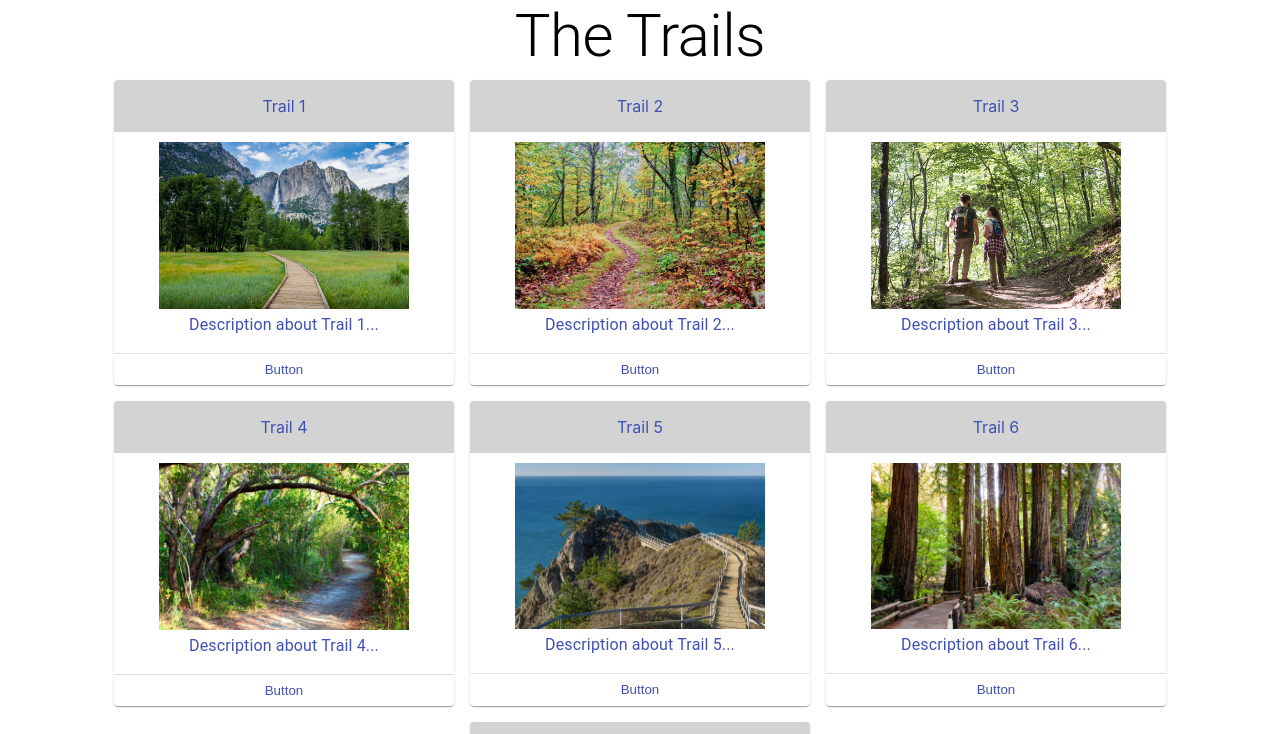
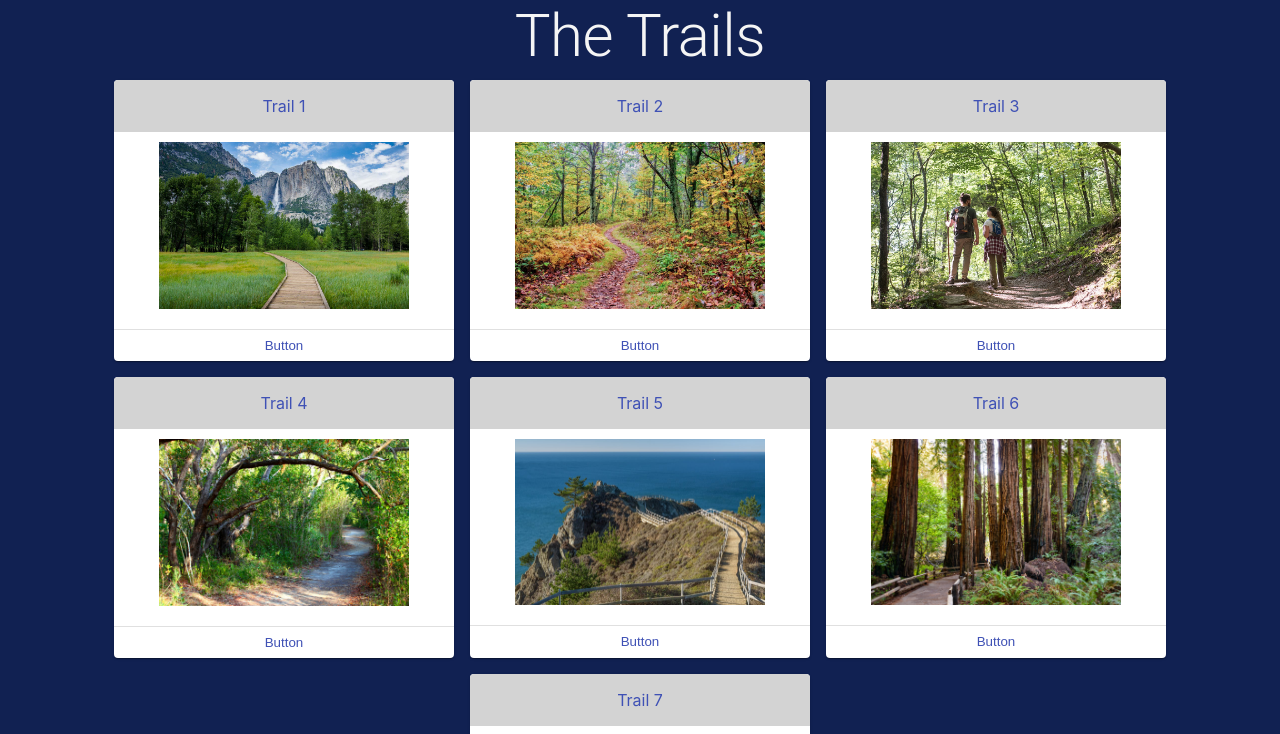
Before and after one commit to AdamBFriedman/Wake-and-Walk, a React (Create React App) app: page / in a window 1280 px wide. Shown: the top 734 px of the page. Built offline with nearby package versions, Linux system fonts and the light colour scheme.

Commit message:
Add background color

```diff
--- a/src/components/Trails/Trails.js
+++ b/src/components/Trails/Trails.js
@@ -11,12 +11,27 @@ import Trail7 from "../../images/trail7.png";
 
 import { createStyles, makeStyles } from "@material-ui/core/styles";
 
+/* Color Palette:
+#070625 // Black
+#112152 // Blue
+#999a9e // Grey
+#fae12c // Yellow
+#f5f5f5 // Light Grey
+*/
+
 const useStyles = makeStyles((theme) =>
   createStyles({
+    trailsWrapper: {
+      backgroundColor: "#112152",
+      height: "100vh",
+    },
     trailWrapper: {
       display: "flex",
       flexWrap: "wrap",
       justifyContent: "center",
+    },
+    title: {
+      color: "#f5f5f5",
     },
   })
 );
@@ -27,49 +42,49 @@ export default function Trails() {
     {
       id: 1,
       title: "Trail 1",
-      description: "Description about Trail 1...",
+      length: 1.4,
       imageSrc: Trail,
     },
     {
       id: 2,
       title: "Trail 2",
-      description: "Description about Trail 2...",
+      length: 2.3,
       imageSrc: Trail2,
     },
     {
       id: 3,
       title: "Trail 3",
-      description: "Description about Trail 3...",
+      length: 3.7,
       imageSrc: Trail3,
     },
     {
       id: 4,
       title: "Trail 4",
-      description: "Description about Trail 4...",
+      length: 1.6,
       imageSrc: Trail4,
     },
     {
       id: 5,
       title: "Trail 5",
-      description: "Description about Trail 5...",
+      length: 1.5,
       imageSrc: Trail5,
     },
     {
       id: 6,
       title: "Trail 6",
-      description: "Description about Trail 6...",
+      length: 2.1,
       imageSrc: Trail6,
     },
     {
       id: 7,
       title: "Trail 7",
-      description: "Description about Trail 7...",
+      length: 5.2,
       imageSrc: Trail7,
     },
   ];
   return (
-    <>
-      <Typography component={"h2"} variant={"h2"}>
+    <div className={classes.trailsWrapper}>
+      <Typography component={"h2"} variant={"h2"} className={classes.title}>
         The Trails
       </Typography>
 
@@ -78,11 +93,11 @@ export default function Trails() {
           <TrailCard
             key={trail.id}
             title={trail.title}
-            description={trail.description}
+            length={trail.length}
             imageSrc={trail.imageSrc}
           />
         ))}
       </Box>
-    </>
+    </div>
   );
 }
```
